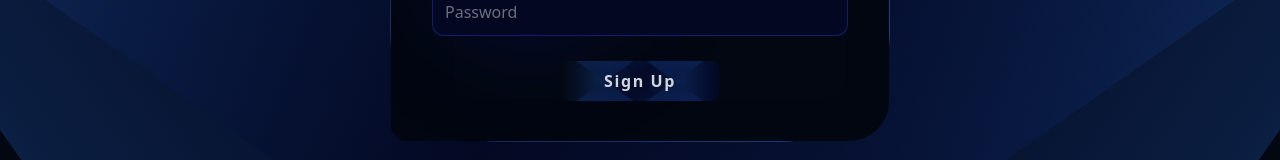
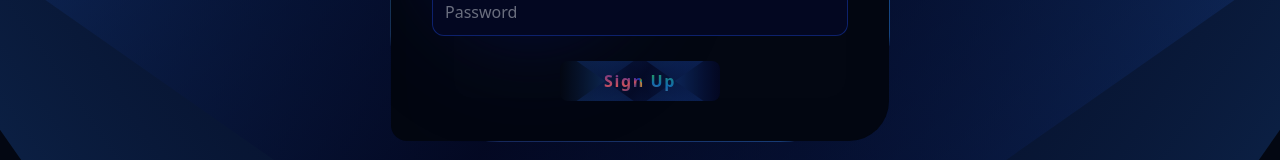
Before and after one commit to Hablu-Programmer-Team/HP-Team, a React (Vite) app: page /dashboard in a window 1280 px wide. Shown: the part 472-632 px from the top of the page. Built offline with nearby package versions, Linux system fonts and the light colour scheme.

Commit message:
some changes done

```diff
--- a/src/components/team/Udoy/loginForm.tsx
+++ b/src/components/team/Udoy/loginForm.tsx
@@ -22,7 +22,6 @@ export const Login = () => {
   });
   const handleSubmit = (e: React.ChangeEvent<HTMLFormElement>) => {
     e.preventDefault();
-    console.log(user);
   };
   const handleInputChange = (e: React.ChangeEvent<HTMLInputElement>) => {
     const names: string = e.target.name;
--- a/src/components/team/Udoy/signUp.tsx
+++ b/src/components/team/Udoy/signUp.tsx
@@ -24,7 +24,6 @@ export const SignUp: FC = () => {
   });
   const handleSubmit = (e: React.ChangeEvent<HTMLFormElement>) => {
     e.preventDefault();
-    console.log(user);
   };
   const handleInputChange = (e: React.ChangeEvent<HTMLInputElement>) => {
     const names: string = e.target.name;
@@ -78,7 +77,7 @@ export const SignUp: FC = () => {
               <button
                 className={`relative max-w-[10rem] overflow-hidden w-full px-5 py-2 transition-all duration-500 cursor-pointer group rounded-lg bg-linear-to-r from-[#030712] via-blue-500/50 to-[#030721] to-100% ${buttonBeforeAbsolute}  ${buttonAfterAbsolute} after:w-full hover:after:w-0 before:w-full hover:before:w-0`}
               >
-                <span className="relative z-50  tracking-widest font-bold text-gray-300 bg-linear-to-r  ">
+                <span className="relative z-50  tracking-widest font-bold  bg-linear-to-r  bg-clip-text text-transparent text_conic_color  ">
                   Sign Up
                 </span>
               </button>
```
